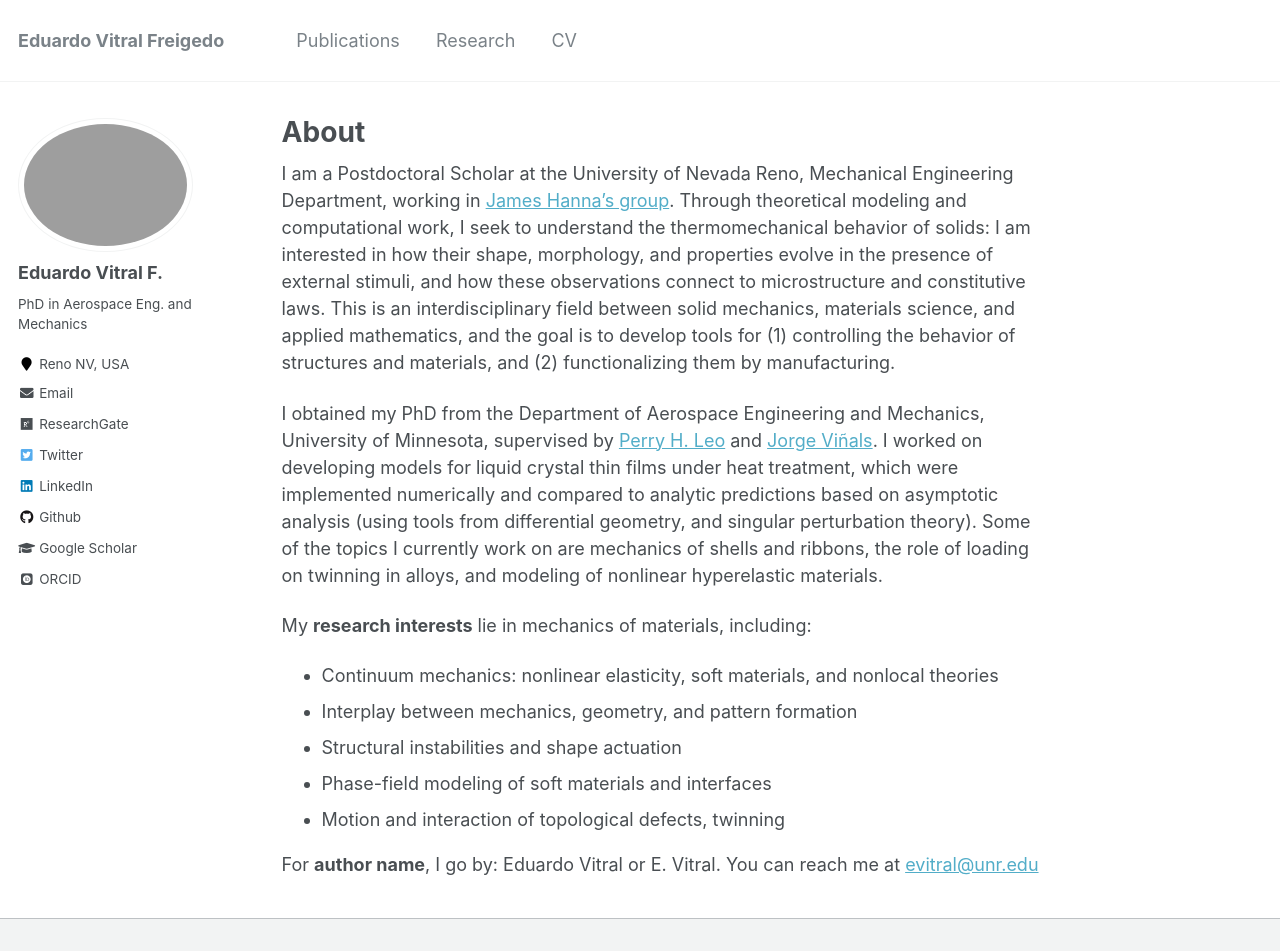
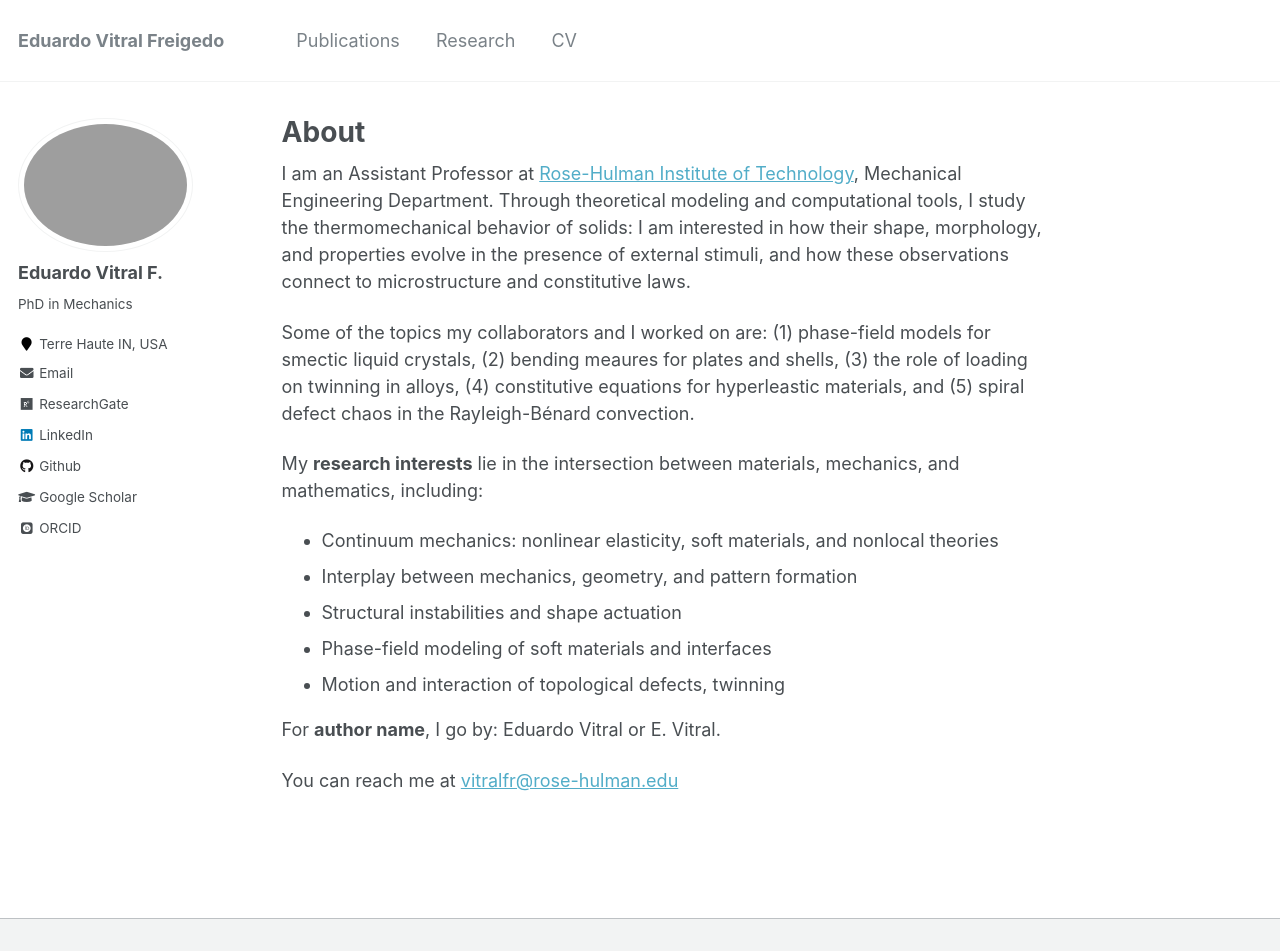
Before and after one commit to evitral/evitral.github.io, a Jekyll site: the page built from _pages/about.md, in a window 1280 px wide and 1091 px high, cut to the strip 0-951 px from the top of the window. Built offline with Jekyll 4.4.1, drawn with Linux system fonts in a browser that asks for light colours; some web fonts are replaced.

Commit message:
rose update

```diff
--- a/_config.yml
+++ b/_config.yml
@@ -82,12 +82,12 @@ analytics:
 author:
   name             : "Eduardo Vitral F."
   avatar           : "evitral3.jpg"
-  bio              : "PhD in Aerospace Eng. and Mechanics"
-  location         : "Reno NV, USA"
+  bio              : "PhD in Mechanics"
+  location         : "Terre Haute IN, USA"
   employer         :
   pubmed           : #"https://www.ncbi.nlm.nih.gov/pubmed/?term=john+snow"
   googlescholar    : "https://scholar.google.com/citations?user=fP9lSWsAAAAJ&hl=en"
-  email            : "evitral@unr.edu"
+  email            : "vitralfr@rose-hulman.edu"
   researchgate     : "https://www.researchgate.net/profile/Eduardo_Vitral"
   uri              :
   bitbucket        :
@@ -109,7 +109,7 @@ author:
   stackoverflow    : # http://stackoverflow.com/users/123456/username
   steam            :
   tumblr           :
-  twitter          : "eduardovitralf"
+  twitter          : # "eduardovitralf"
   vine             :
   weibo            :
   xing             :
--- a/_pages/about.md
+++ b/_pages/about.md
@@ -8,11 +8,11 @@ redirect_from:
   - /about.html
 ---
 
-I am a Postdoctoral Scholar at the University of Nevada Reno, Mechanical Engineering Department, working in [James Hanna's group](https://cmag.neocities.org/index.html). Through theoretical modeling and computational work, I seek to understand the thermomechanical behavior of solids: I am interested in how their shape, morphology, and properties evolve in the presence of external stimuli, and how these observations connect to microstructure and constitutive laws. This is an interdisciplinary field between solid mechanics, materials science, and applied mathematics, and the goal is to develop tools for (1) controlling the behavior of structures and materials, and (2) functionalizing them by manufacturing.
+I am an Assistant Professor at [Rose-Hulman Institute of Technology](https://www.rose-hulman.edu/), Mechanical Engineering Department. Through theoretical modeling and computational tools, I study the thermomechanical behavior of solids: I am interested in how their shape, morphology, and properties evolve in the presence of external stimuli, and how these observations connect to microstructure and constitutive laws.
 
-I obtained my PhD from the Department of Aerospace Engineering and Mechanics, University of Minnesota, supervised by [Perry H. Leo](https://cse.umn.edu/aem/perry-h-leo) and [Jorge Viñals](https://cse.umn.edu/physics/jorge-vinals). I worked on developing models for liquid crystal thin films under heat treatment, which were implemented numerically and compared to analytic predictions based on asymptotic analysis (using tools from differential geometry, and singular perturbation theory). Some of the topics I currently work on are mechanics of shells and ribbons, the role of loading on twinning in alloys, and modeling of nonlinear hyperelastic materials.
+Some of the topics my collaborators and I worked on are: (1) phase-field models for smectic liquid crystals, (2) bending meaures for plates and shells, (3) the role of loading on twinning in alloys, (4) constitutive equations for hyperleastic materials, and (5) spiral defect chaos in the Rayleigh-Bénard convection.
 
-My **research interests** lie in mechanics of materials, including:
+My **research interests** lie in the intersection between materials, mechanics, and mathematics, including:
 
 * Continuum mechanics: nonlinear elasticity, soft materials, and nonlocal theories
 * Interplay between mechanics, geometry, and pattern formation
@@ -20,4 +20,6 @@ My **research interests** lie in mechanics of materials, including:
 * Phase-field modeling of soft materials and interfaces
 * Motion and interaction of topological defects, twinning
 
-For **author name**, I go by: Eduardo Vitral or E. Vitral. You can reach me at [evitral@unr.edu](mailto:evitral@unr.edu)
+For **author name**, I go by: Eduardo Vitral or E. Vitral.
+
+You can reach me at [vitralfr@rose-hulman.edu](mailto:vitralfr@rose-hulman.edu)
```
Also changed, not shown: _pages/cv.md (+6 -2 lines), 11 other files.
